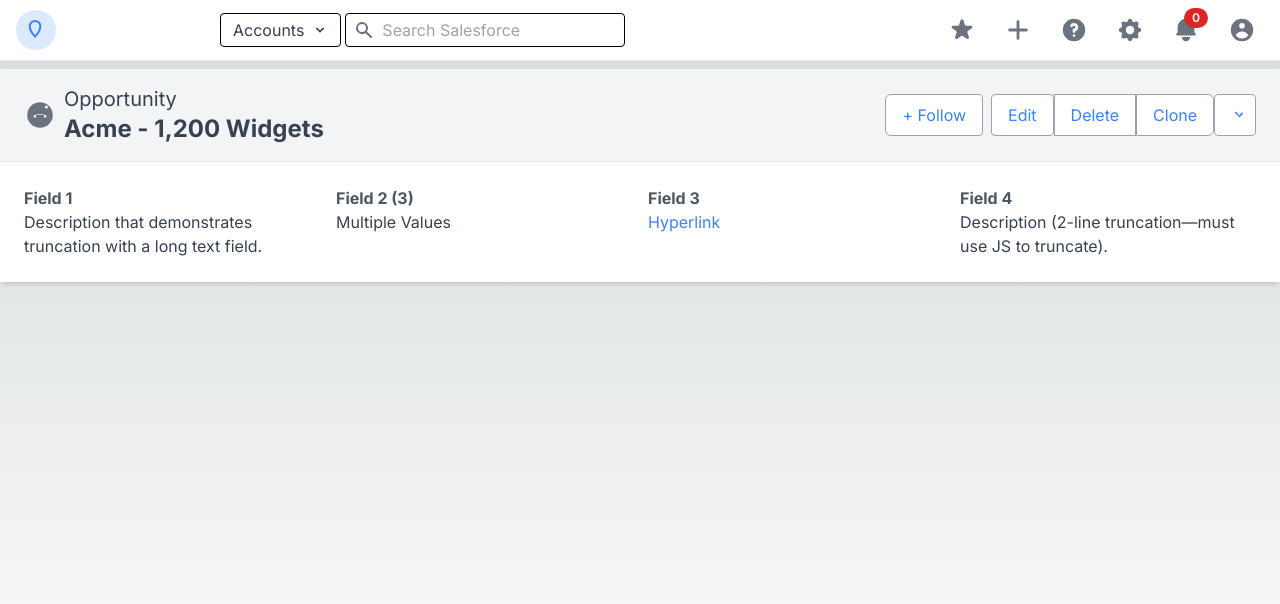
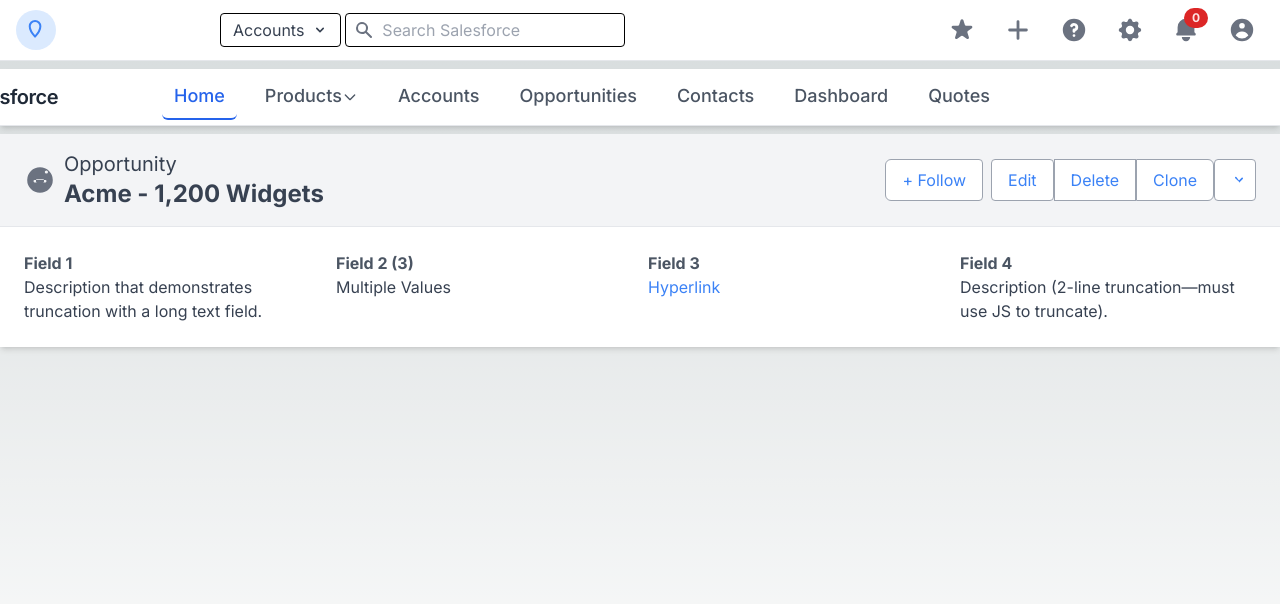
Before and after one commit to hamzaq453/AxiQDesignSystem, a Next.js app: page / in a window 1280 px wide. Shown: the top 604 px of the page. Built offline with nearby package versions, Linux system fonts and the light colour scheme.

Commit message:
TopNavbar Added

```diff
--- /dev/null
+++ b/src/app/components/TopNavbar.tsx
@@ -0,0 +1,61 @@
+'use client'
+import { useState } from 'react';
+import { MenuIcon, ChevronDownIcon } from '@heroicons/react/outline';
+
+const TopNavbar = () => {
+  const [isDropdownOpen, setIsDropdownOpen] = useState(false);
+
+  const toggleDropdown = () => setIsDropdownOpen(!isDropdownOpen);
+
+  return (
+    <div className="bg-white shadow-md">
+      <div className="max-w-7xl mx-auto px-2 sm:px-4 lg:px-0">
+        <div className="relative flex items-center gap-x-20 justify-start h-14">
+          {/* App name and menu icon */}
+          <div className="flex items-center px-2 lg:px-0">
+            <div className="flex-shrink-0">
+              <MenuIcon className="block lg:hidden h-8 w-8 text-blue-600" />
+            </div>
+            <div className="hidden lg:block">
+              <span className="font-semibold text-xl tracking-tight -ml-10  text-gray-800">Salesforce</span>
+            </div>
+          </div>
+
+          {/* Navigation items */}
+          <div className="hidden lg:block lg:ml-6">
+            <div className="flex space-x-4">
+              <a href="#" className="px-3 py-2 rounded-md text-lg font-medium text-blue-600 border-b-2 border-blue-600" aria-current="page">Home</a>
+              <a href="#" className="px-3 py-2 rounded-md text-lg font-medium text-gray-600 hover:text-gray-900" onClick={toggleDropdown}>
+                Products
+                <ChevronDownIcon className="w-4 h-4 inline-block" />
+              </a>
+              {/* Dropdown menu, show/hide based on dropdown state. */}
+              {isDropdownOpen && (
+                <div className="absolute mt-2 rounded-md shadow-lg bg-white ring-1 ring-black ring-opacity-5">
+                  <a href="#" className="block px-4 py-2 text-sm text-gray-700 hover:bg-gray-100">Menu Item One</a>
+                  <a href="#" className="block px-4 py-2 text-sm text-gray-700 hover:bg-gray-100">Menu Item Two</a>
+                  <a href="#" className="block px-4 py-2 text-sm text-gray-700 hover:bg-gray-100">Menu Item Three</a>
+                </div>
+              )}
+              <a href="#" className="px-3 py-2 rounded-md text-lg font-medium text-gray-600 hover:text-gray-900">Accounts</a>
+              <a href="#" className="px-3 py-2 rounded-md text-lg font-medium text-gray-600 hover:text-gray-900">Opportunities</a>
+              <a href="#" className="px-3 py-2 rounded-md text-lg font-medium text-gray-600 hover:text-gray-900">Contacts</a>
+              <a href="#" className="px-3 py-2 rounded-md text-lg font-medium text-gray-600 hover:text-gray-900">Dashboard</a>
+              <a href="#" className="px-3 py-2 rounded-md text-lg font-medium text-gray-600 hover:text-gray-900">Quotes</a>
+
+
+            </div>
+          </div>
+        </div>
+      </div>
+      <div className="border-t border-gray-200">
+        {/* <div className="max-w-7xl mx-auto px-4 sm:px-6 lg:px-8">
+          <div className="flex justify-between h-10">
+          </div>
+        </div> */}
+      </div>
+    </div>
+  );
+};
+
+export default TopNavbar;
--- a/src/app/page.tsx
+++ b/src/app/page.tsx
@@ -1,11 +1,13 @@
 import Image from "next/image";
 import PageHeader from "./components/PageHeader";
 import GlobalHeader from "./components/GlobalHeader";
+import TopNavbar from "./components/TopNavbar";
 
 export default function Home() {
   return (
     <main className="flex min-h-screen flex-col gap-y-2">
       <GlobalHeader/>
+      <TopNavbar/>
       <PageHeader/>
     </main>
   );
```
